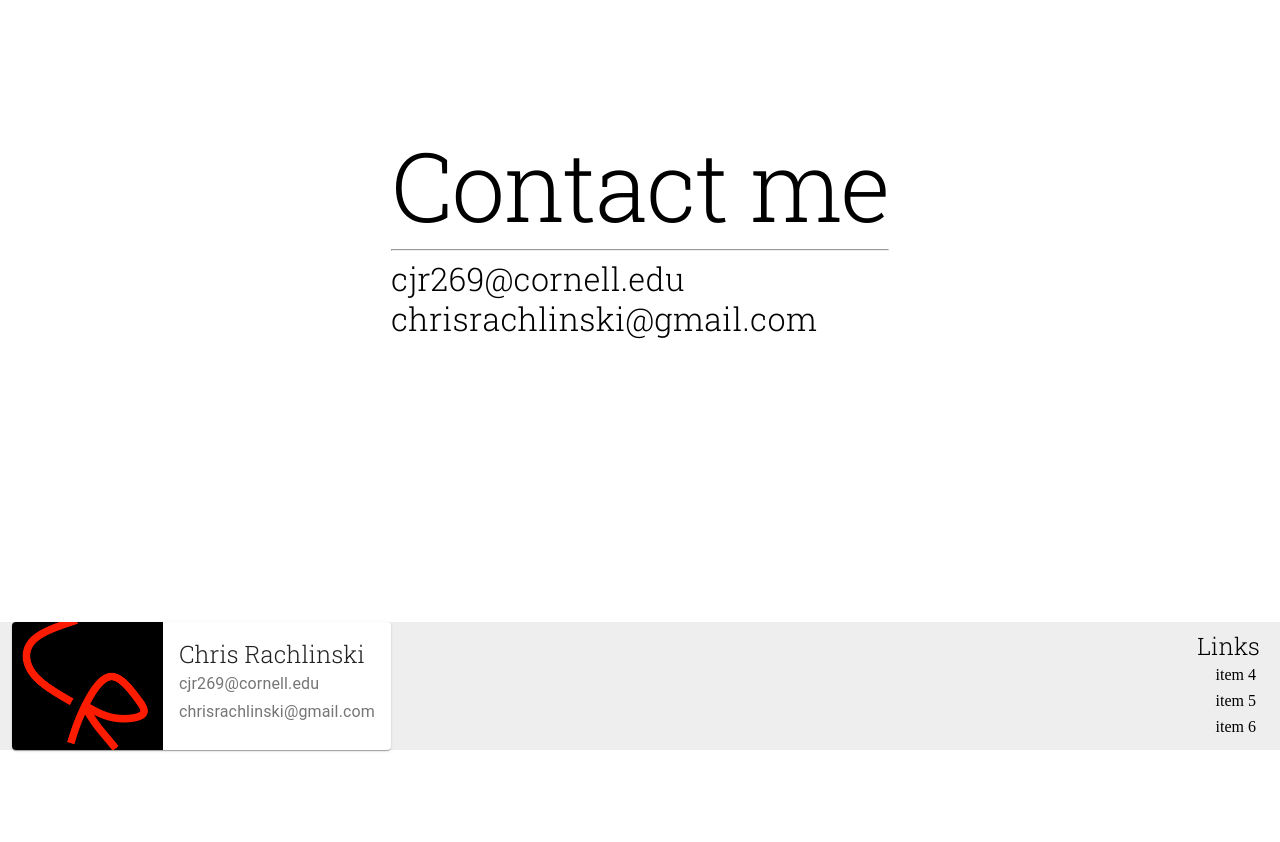
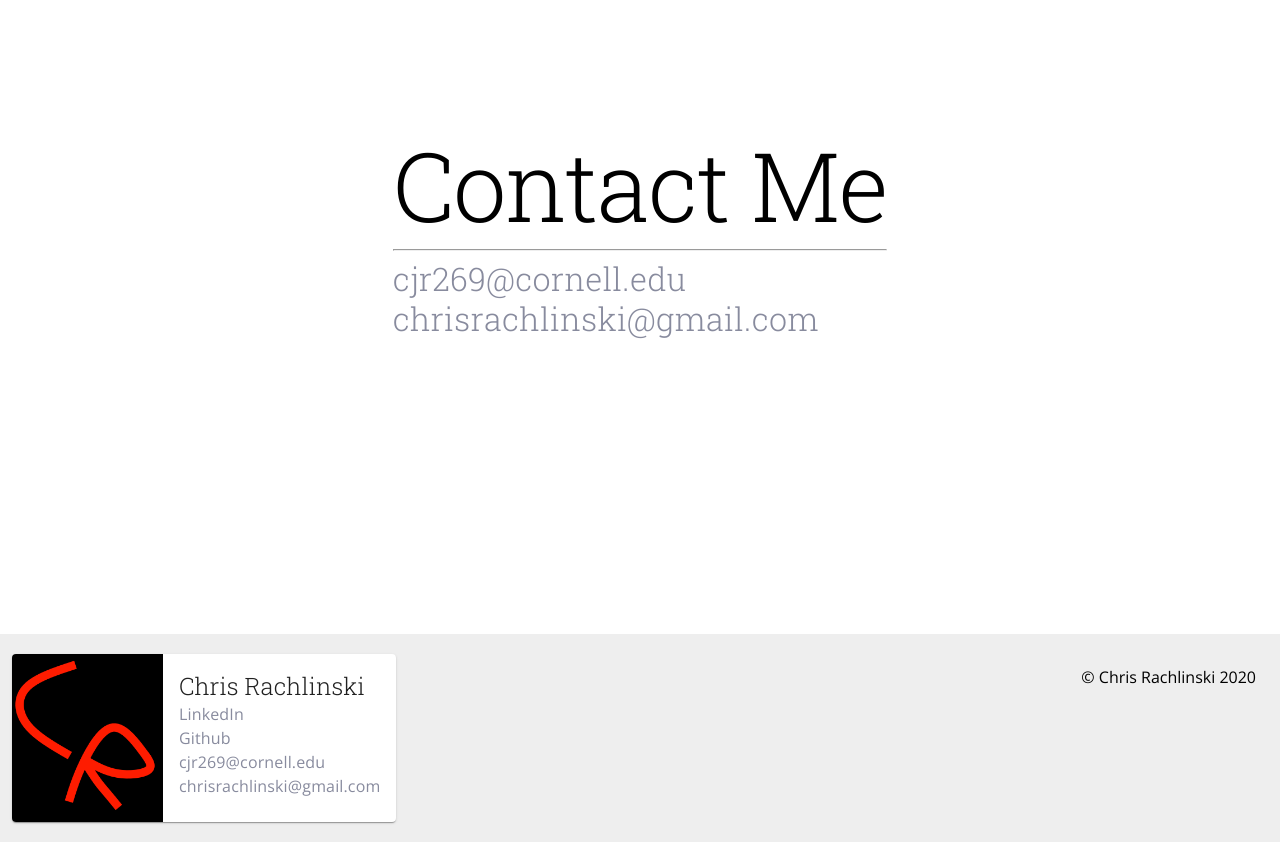
Before and after one commit to chrisco210/PersonalWebsiteV3, a Gatsby site: page / in a window 1280 px wide. Shown: the part 2800-3642 px from the top of the page. Before the commit the page ends 3554 px from the top, so only its background shows below. Built offline with nearby package versions, Linux system fonts and the light colour scheme; Gatsby itself is replaced by a stand-in of ours.

Commit message:
Finish footer, small other changes

```diff
--- a/src/components/footer/Footer.js
+++ b/src/components/footer/Footer.js
@@ -1,7 +1,6 @@
 import React from "react"
 import { makeStyles } from "@material-ui/core/styles"
 import { Grid, Container } from "@material-ui/core"
-import FooterPanel from "./FooterPanel"
 import { grey } from "@material-ui/core/colors"
 
 const useStyles = makeStyles(t => ({
@@ -11,6 +10,10 @@ const useStyles = makeStyles(t => ({
   accentBg: {
     backgroundColor: grey[200],
   },
+  padded: {
+    paddingTop: t.spacing(4),
+    paddingBottom: t.spacing(4),
+  },
 }))
 
 export default function Footer(props) {
@@ -18,7 +21,7 @@ export default function Footer(props) {
 
   return (
     <React.Fragment>
-      <Container>
+      <Container className={classes.padded}>
         <Grid container spacing={3}>
           {props.children}
         </Grid>
--- a/src/components/footer/FooterPanel.js
+++ b/src/components/footer/FooterPanel.js
@@ -1,15 +1,6 @@
 import React from "react"
-import { makeStyles } from "@material-ui/core/styles"
 import { Grid, Typography } from "@material-ui/core"
-const useStyles = makeStyles(t => ({
-  grow: {
-    flexGrow: 1,
-  },
-}))
-
 export default function FooterPanel(props) {
-  const classes = useStyles()
-
   return (
     <React.Fragment>
       <Grid
--- a/src/pages/index.js
+++ b/src/pages/index.js
@@ -108,6 +108,9 @@ const styles = makeStyles(t => ({
   },
   cardRoot: {
     display: "flex",
+    [theme.breakpoints.up("md")]: {
+      minHeight: 151,
+    },
   },
   cardDetails: {
     display: "flex",
@@ -115,12 +118,6 @@ const styles = makeStyles(t => ({
   },
   cover: {
     width: 151,
-  },
-  controls: {
-    display: "flex",
-    alignItems: "center",
-    paddingLeft: theme.spacing(1),
-    paddingBottom: theme.spacing(1),
   },
 }))
 
@@ -140,8 +137,15 @@ const titleScreen = {
 }
 
 const contacts = {
-  title: "Contact me",
-  items: ["cjr269@cornell.edu", "chrisrachlinski@gmail.com"],
+  title: "Contact Me",
+  items: [
+    <Link href="mailto:cjr269@cornell.edu" variant="h4">
+      cjr269@cornell.edu
+    </Link>,
+    <Link href="mailto:chrisrachlinski@gmail.com" variant="h4">
+      chrisrachlinski@gmail.com
+    </Link>,
+  ],
 }
 
 const projects = [
@@ -268,21 +272,33 @@ export default function Home() {
                 <Typography component="h5" variant="h5">
                   Chris Rachlinski
                 </Typography>
-                <Typography variant="subtitle1" color="textSecondary">
-                  cjr269@cornell.edu
+                <Typography>
+                  <Link href="https://www.linkedin.com/in/chris-rachlinski-00586a178/">
+                    LinkedIn
+                  </Link>
                 </Typography>
-                <Typography variant="subtitle1" color="textSecondary">
-                  chrisrachlinski@gmail.com
+                <Typography>
+                  <Link href="https://github.com/chrisco210">Github</Link>
+                </Typography>
+                <Typography>
+                  <Link href="mailto:cjr269@cornell.edu">
+                    cjr269@cornell.edu
+                  </Link>
+                </Typography>
+                <Typography>
+                  <Link href="mailto:chrisrachlinski@gmail.com">
+                    chrisrachlinski@gmail.com
+                  </Link>
                 </Typography>
               </CardContent>
-              <div className={classes.controls}></div>
             </div>
           </Card>
           <Grid item xs={0} md={6}></Grid>
           <FooterPanel
             align="flex-end"
-            items={["item 4", "item 5", "item 6"]}
-            header="Links"
+            items={[
+              <Typography variant="p">© Chris Rachlinski 2020</Typography>,
+            ]}
           />
         </Footer>
       </Box>
```
